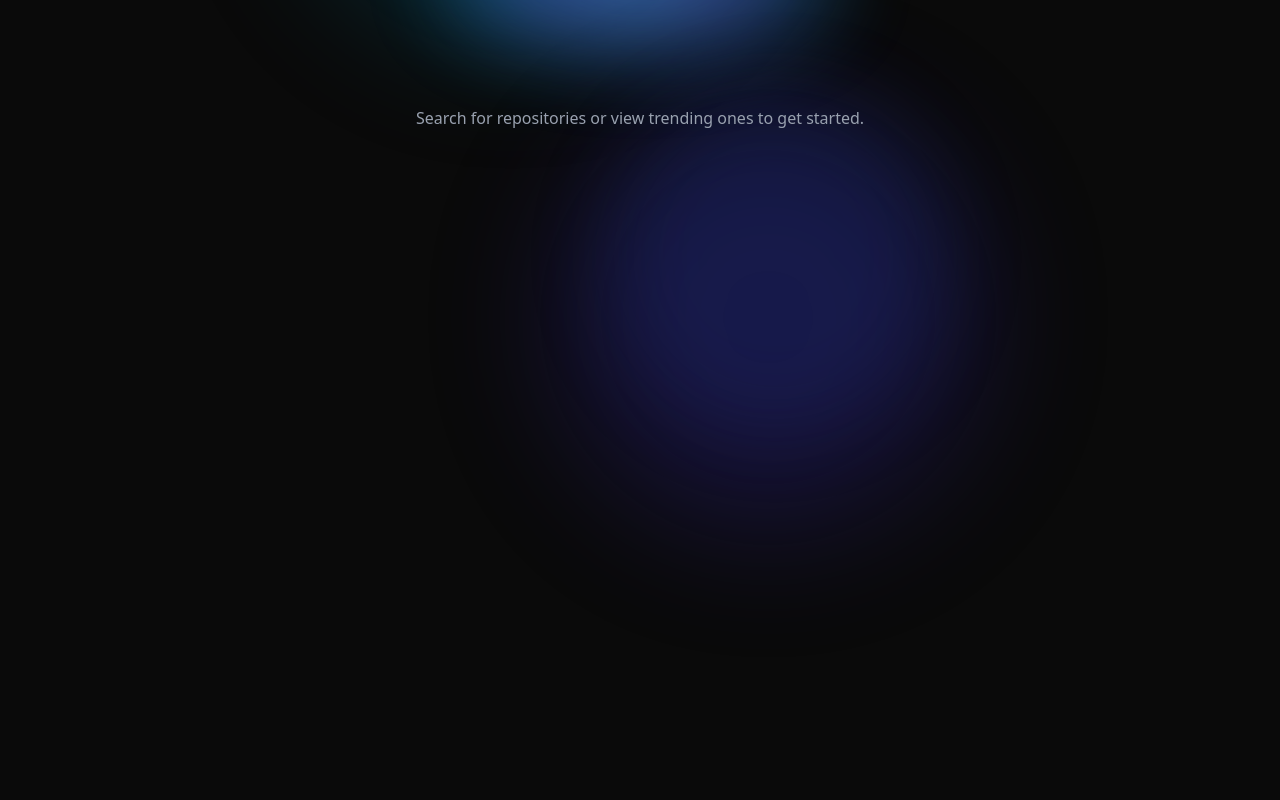
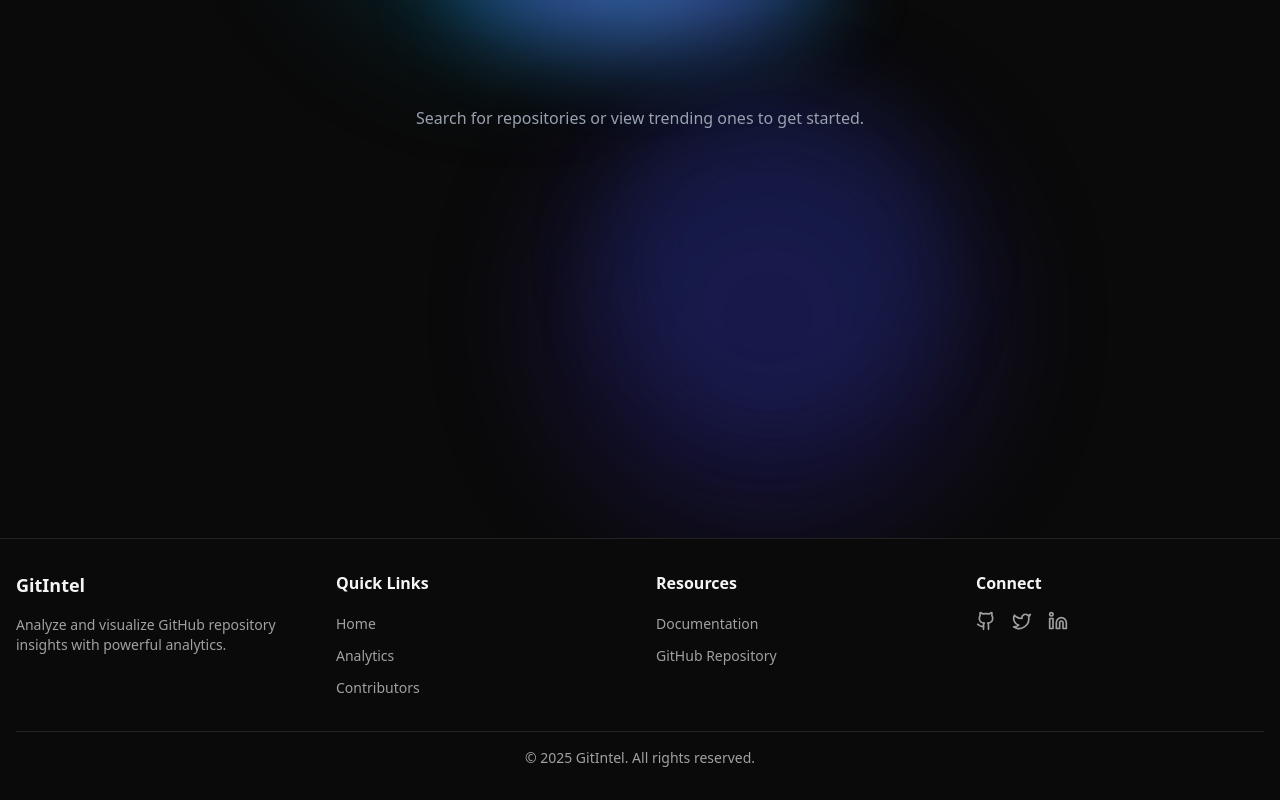
Before and after one commit to kunal-511/GitIntel, a Next.js app: page / in a window 1280 px wide. Shown: the part 327-1127 px from the top of the page. Before the commit the page ends 865 px from the top, so only its background shows below. Built offline with nearby package versions, Linux system fonts and the light colour scheme.

Commit message:
Added a minimal footer

```diff
--- a/src/app/layout.tsx
+++ b/src/app/layout.tsx
@@ -1,6 +1,7 @@
 import "./globals.css";
 import type { Metadata } from "next";
 import { ThemeProvider } from "@/components/ThemeProvider";
+import Footer from "@/components/Footer";
 
 export const metadata: Metadata = {
   title: "GitIntel",
@@ -10,8 +11,13 @@ export const metadata: Metadata = {
 export default function RootLayout({ children }: { children: React.ReactNode }) {
   return (
     <html lang="en" suppressHydrationWarning>
-      <body className="bg-neutral-950 text-neutral-100 dark:bg-neutral-950 dark:text-neutral-100 min-h-screen">
-        <ThemeProvider>{children}</ThemeProvider>
+      <body className="bg-neutral-950 text-neutral-100 dark:bg-neutral-950 dark:text-neutral-100 min-h-screen flex flex-col">
+        <ThemeProvider>
+          <div className="flex-1">
+            {children}
+          </div>
+          <Footer />
+        </ThemeProvider>
       </body>
     </html>
   );
--- /dev/null
+++ b/src/components/Footer.tsx
@@ -0,0 +1,98 @@
+import Link from 'next/link';
+import { Github, Twitter, Linkedin } from 'lucide-react';
+
+const Footer = () => {
+  return (
+    <footer className="border-t bg-background">
+      <div className="container mx-auto px-4 py-8">
+        <div className="grid grid-cols-1 md:grid-cols-4 gap-8">
+          <div>
+            <h3 className="font-semibold text-lg mb-4">GitIntel</h3>
+            <p className="text-sm text-muted-foreground">
+              Analyze and visualize GitHub repository insights with powerful analytics.
+            </p>
+          </div>
+
+          <div>
+            <h4 className="font-semibold mb-4">Quick Links</h4>
+            <ul className="space-y-2">
+              <li>
+                <Link href="/" className="text-sm text-muted-foreground hover:text-primary">
+                  Home
+                </Link>
+              </li>
+              <li>
+                <Link href="/analytics" className="text-sm text-muted-foreground hover:text-primary">
+                  Analytics
+                </Link>
+              </li>
+              <li>
+                <Link href="/contributors" className="text-sm text-muted-foreground hover:text-primary">
+                  Contributors
+                </Link>
+              </li>
+            </ul>
+          </div>
+
+          <div>
+            <h4 className="font-semibold mb-4">Resources</h4>
+            <ul className="space-y-2">
+              <li>
+                <Link href="/docs" className="text-sm text-muted-foreground hover:text-primary">
+                  Documentation
+                </Link>
+              </li>
+
+              <li>
+                <a
+                  href="https://github.com/kunal-511/gitintel"
+                  target="_blank"
+                  rel="noopener noreferrer"
+                  className="text-sm text-muted-foreground hover:text-primary"
+                >
+                  GitHub Repository
+                </a>
+              </li>
+            </ul>
+          </div>
+
+          <div>
+            <h4 className="font-semibold mb-4">Connect</h4>
+            <div className="flex space-x-4">
+              <a
+                href="https://github.com/yourusername/gitintel"
+                target="_blank"
+                rel="noopener noreferrer"
+                className="text-muted-foreground hover:text-primary"
+              >
+                <Github className="h-5 w-5" />
+              </a>
+              <a
+                href="https://x.com/kunal_dugar"
+                target="_blank"
+                rel="noopener noreferrer"
+                className="text-muted-foreground hover:text-primary"
+              >
+                <Twitter className="h-5 w-5" />
+              </a>
+              <a
+                href="https://www.linkedin.com/in/KunalDugar2004"
+                target="_blank"
+                rel="noopener noreferrer"
+                className="text-muted-foreground hover:text-primary"
+              >
+                <Linkedin className="h-5 w-5" />
+              </a>
+            </div>
+          </div>
+        </div>
+
+        <div className="mt-8 pt-4 border-t text-center text-sm text-muted-foreground">
+          <p>© {new Date().getFullYear()} GitIntel. All rights reserved.</p>
+        </div>
+      </div>
+    </footer>
+  );
+};
+
+export default Footer;
```
